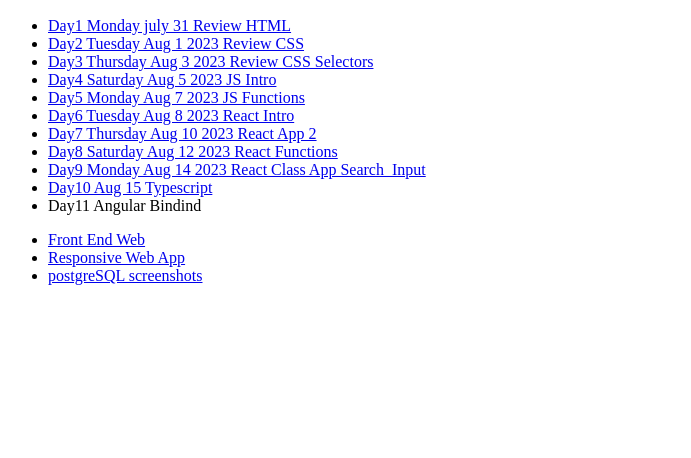
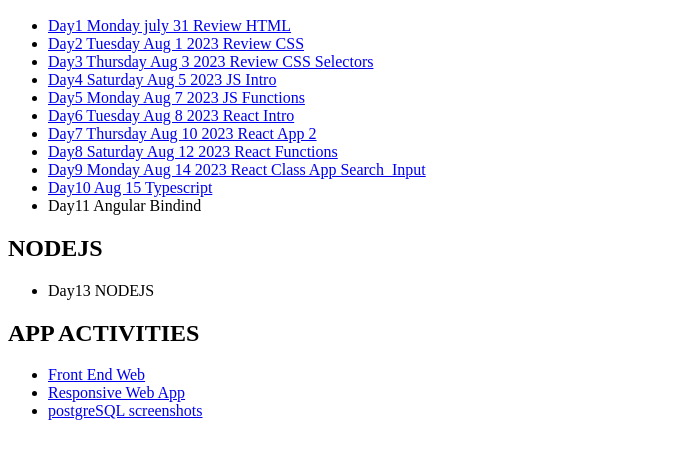
Before and after one commit to TOAAdebiyi/App_Dev, a plain HTML site: page index.html in a window 1280 px wide. Shown: the part 110-568 px from the top of the page, without its empty margins (0-691 px from the left). Drawn offline with Linux system fonts and the light colour scheme.

Commit message:
Add files via upload

```diff
--- a/index.html
+++ b/index.html
@@ -25,9 +25,16 @@
     <li><a href="Day9_ Adebiyi.zip" download>Day9 Monday Aug 14 2023 React Class App Search_Input</a></li>
     <li><a href="Day_10/day_10_Angular.html.zip" download>Day10 Aug 15 Typescript</a></li>
     <li><a href="Day11_Aug_17_Angular_Binding.zip" download></a>Day11 Angular Bindind</li>
+  </ul>
 
-  </ul>
+  <h2>NODEJS</h2>
+<ul>
+  <li><a href="SE_summer_23_Day_13_Node js.zip" download></a>Day13 NODEJS</li>
+</ul>
+
     </div>
+
+    <h2>APP ACTIVITIES</h2>
 
     <div>
       <ul>
```
Also changed, not shown: 1 other file.
